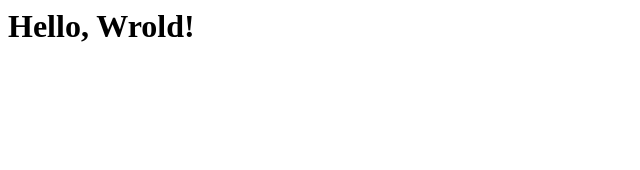
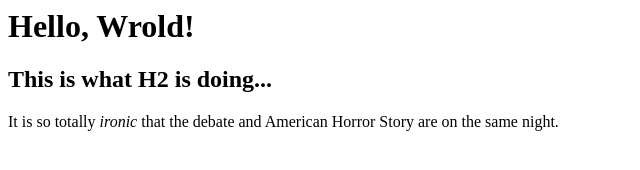
Before and after one commit to evan100/myfirstwebpage, a plain HTML site: page index.html in a window 1280 px wide. Shown: the whole page, without its empty margins (0-640 px from the left). Drawn offline with Linux system fonts and the light colour scheme.

Commit message:
Update index.html

```diff
--- a/index.html
+++ b/index.html
@@ -1,2 +1,5 @@
 <html>
 <h1>Hello, Wrold!</h1>
+  <h2>This is what H2 is doing...</h2>
+  <body>It is so totally <em>ironic</em> that the debate and American Horror Story are on the same night.</body>
+</html>
```
